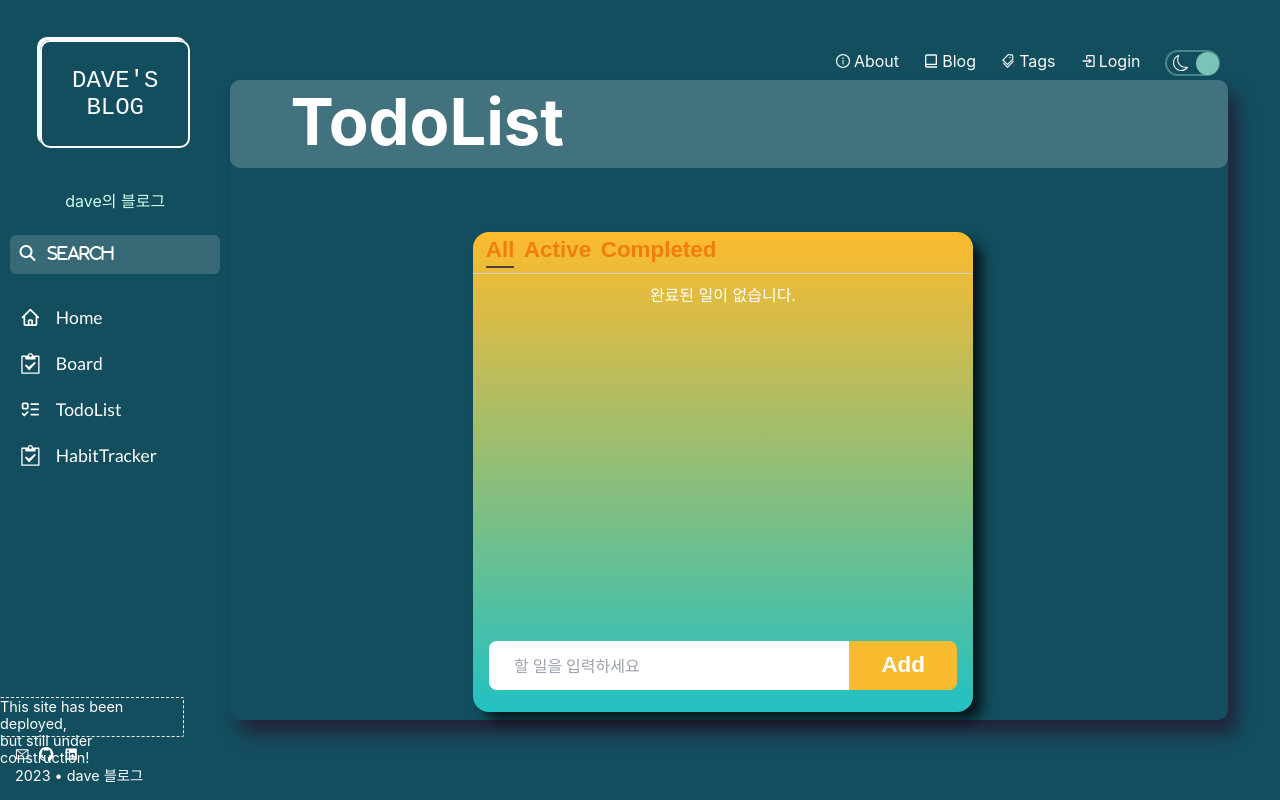
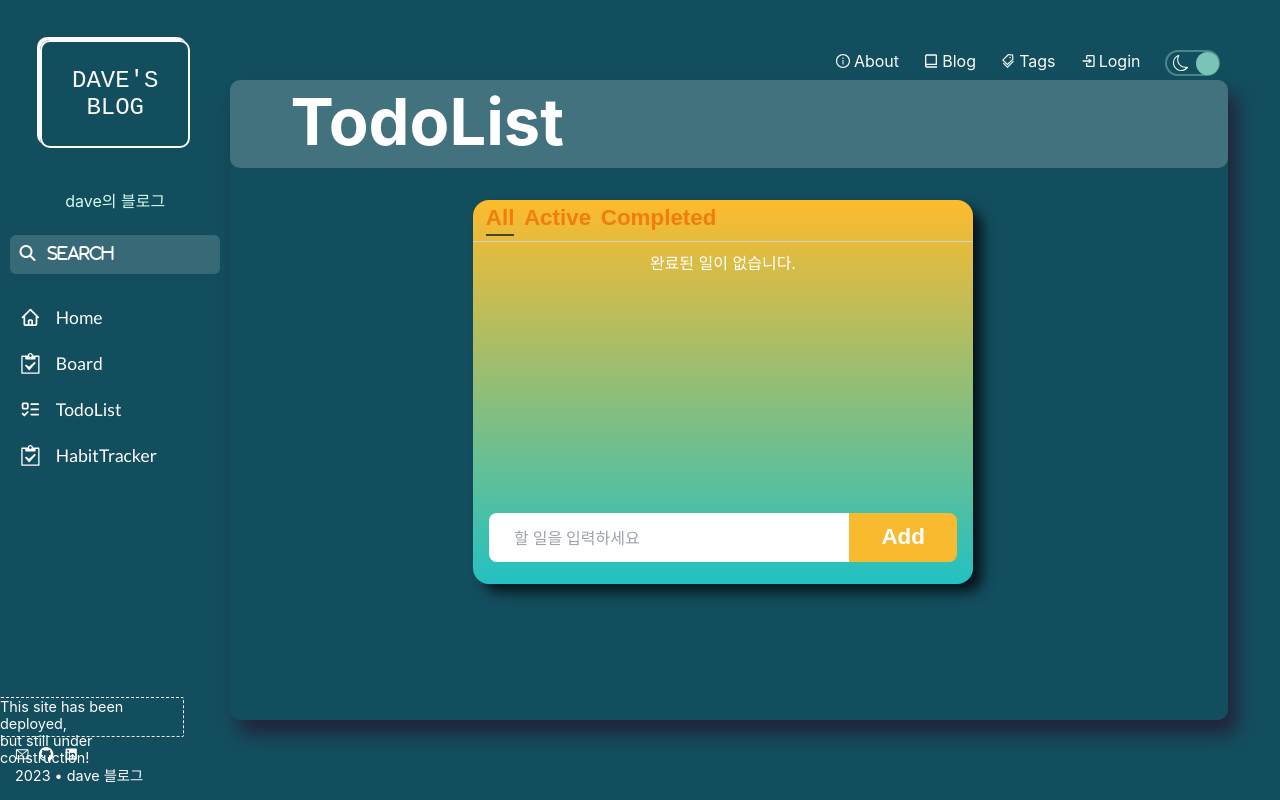
Before and after one commit to dave829/myBoard-Client-withTS, a React (Create React App) app: page /todoList in a window 1280 px wide. Built offline with nearby package versions, Linux system fonts and the light colour scheme; a web font is replaced by a local one.

Commit message:
TodoList height edited

```diff
--- a/src/components/TodoList/TodoTemplate.tsx
+++ b/src/components/TodoList/TodoTemplate.tsx
@@ -27,8 +27,8 @@ const StyledTodoWrapper = styled.div`
 const StyledTodoTemplate = styled.article`
   @media (max-width: 1920px) {
     width: 512px;
-    height: 100vh;
-    margin: 4rem auto;
+    height: 100%;
+    margin: 2rem auto;
     border-radius: 4px;
   }
 
```
